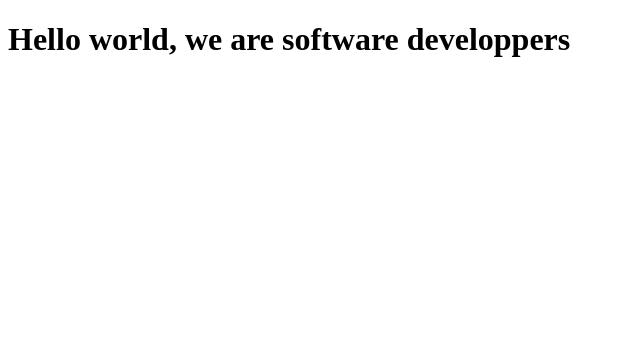
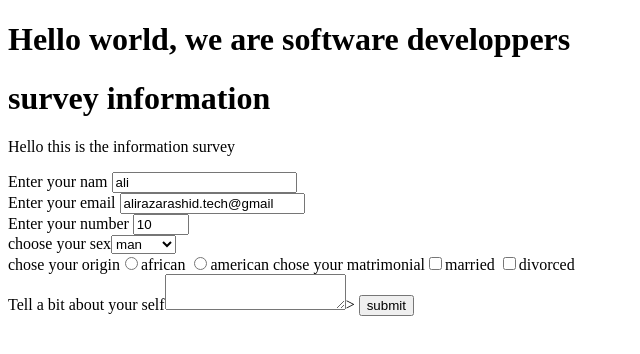
Before and after one commit to ali-techworld/josep-ali, a plain HTML site: page index.html in a window 1280 px wide. Shown: the whole page, without its empty margins (0-640 px from the left). Drawn offline with Linux system fonts and the light colour scheme.

Commit message:
add project survey form

```diff
--- a/index.html
+++ b/index.html
@@ -9,20 +9,32 @@
   <body>
     <h1>Hello world, we are software developpers </h1>
     <script src="https://cdn.freecodecamp.org/testable-projects-fcc/v1/bundle.js"></script>
+<h1 id = "title">survey information</h1>
+<p id = "description">Hello this is the information survey</p>
+<form id = "survey-form">
+<label id="name-label"> Enter your nam</label> <input type = "text" id = "name" placeholder = "enter your name" value = "ali" required></input>
+<Br>
+<label id="email-label"> Enter your email </label><input id = "email" type = "email" placeholder = "enter your email" value = "alirazarashid.tech@gmail" required></input>
+<br>
+<label id="number-label"> Enter your number </label><input id = "number" min = "1" max = "99" type = "number" placeholder = "enter your number" value = "10"></input>
+<br>
+<label>choose your sex</label><select id = "dropdown">
+  <option value = "men" >man</option>
+  <option value = "women">women</option>
+</select>
+<br>
+<label >chose your origin</label><input type = "radio" name = "origin" value = "african">african</input>
+<input type = "radio" name = "origin" value = "american">american</input>
+<label >chose your matrimonial</label><input type = "checkbox" name = "any" value = "married">married</input>
+<input type = "checkbox" name = "any" value = "divorced">divorced</input>
+<br>
+<label>Tell a bit about your self</label><textarea></textarea>>
+<button id= "submit" >submit</button>
+   </form>
 
 
-    <!--
 
-    Hello Camper!
 
-    For now, the test suite only works in Chrome!
-    Please read the README below in the JS Editor before beginning.
-    Feel free to delete this message once you have read it.
-    Good luck and Happy Coding!
-
-    - The freeCodeCamp Team
-
-    -->
     <script  src="js/index.js"></script>
   </body>
 </html>
```
